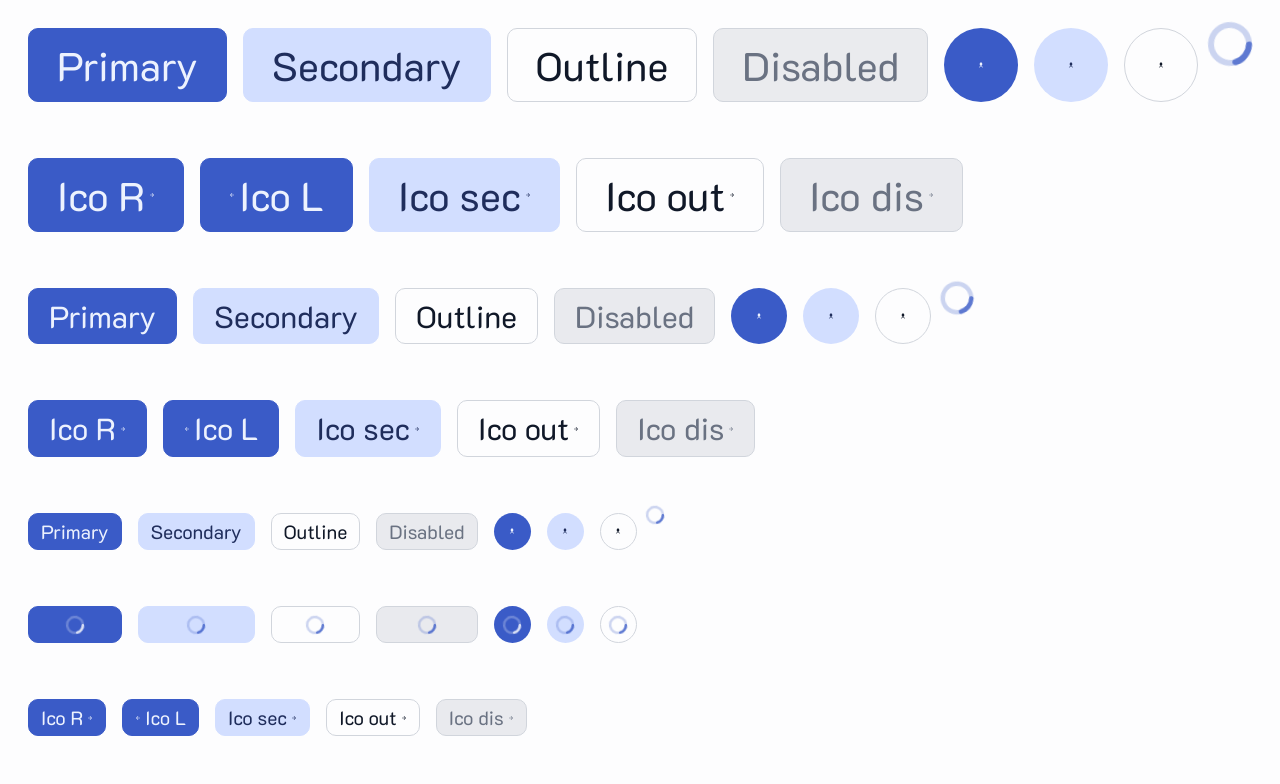
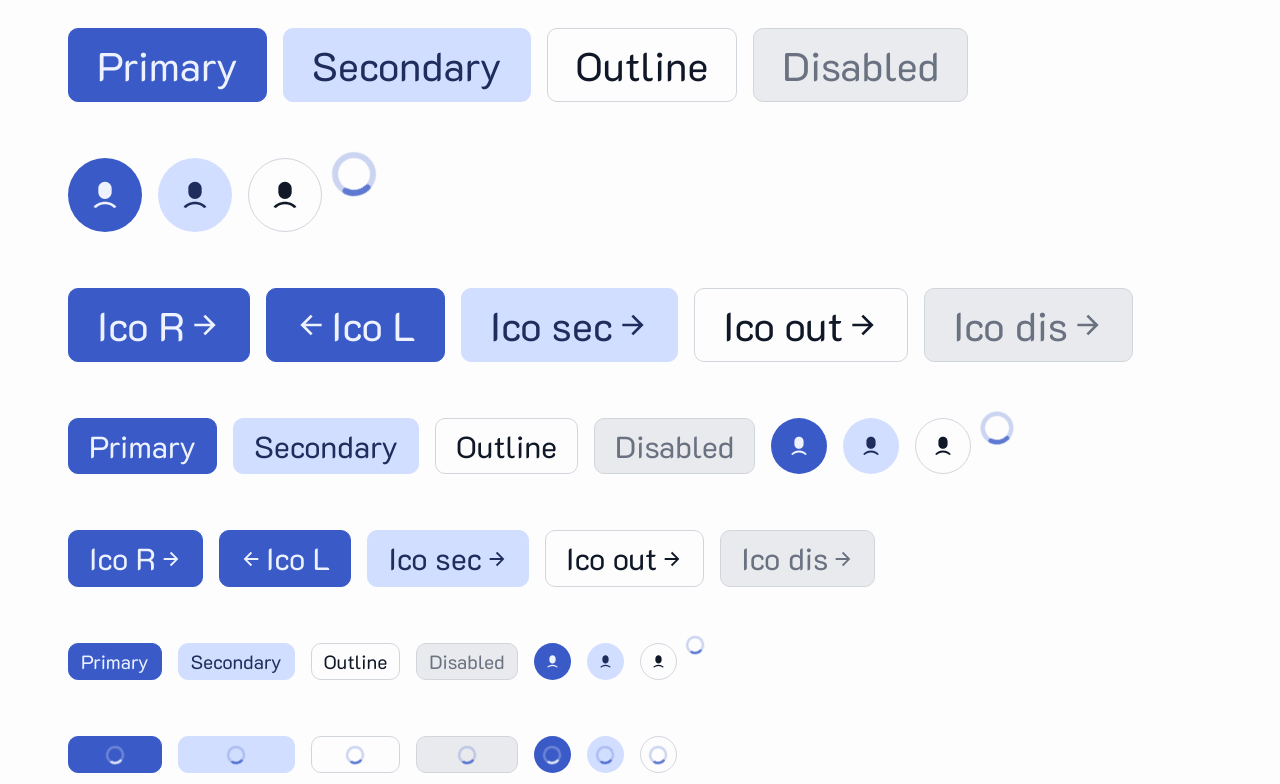
Before and after one commit to lm38550/portfolio, a Next.js app: page /UI in a window 1280 px wide. Shown: the top 784 px of the page. Built offline with nearby package versions, Linux system fonts and the light colour scheme.

Commit message:
(video 11) Fixing button + adding containers

```diff
--- a/src/app/UI/page.tsx
+++ b/src/app/UI/page.tsx
@@ -1,18 +1,25 @@
+"use client";
+
 import "@/style/globals.css"
 import {Button} from "@/ui/design-system/button/button";
 import {RiUser6Fill, RiArrowRightLine, RiArrowLeftLine} from "react-icons/ri"
 import {Spinner} from "@/ui/design-system/spinner/spinner";
 import {Logo} from "@/ui/design-system/logo/logo";
+import {Container} from "@/ui/components/container/container";
 
 
 export default function Home() {
+    console.log({ Button, Spinner, Logo, Container });
     return (
-        <>
+        <Container>
             <div className="flex p-5">
                 <Button className="m-2" size="large">Primary</Button>
                 <Button className="m-2" size="large" variant="secondary">Secondary</Button>
                 <Button className="m-2" size="large" variant="outline">Outline</Button>
                 <Button className="m-2" size="large" variant="disabled">Disabled</Button>
+            </div>
+
+            <div className="flex p-5">
                 <Button className="m-2" size="large" variant="ico" iconTheme="primary" icon={<RiUser6Fill/>}>Test</Button>
                 <Button className="m-2" size="large" variant="ico" iconTheme="secondary" icon={<RiUser6Fill/>}>Test</Button>
                 <Button className="m-2" size="large" variant="ico" iconTheme="gray" icon={<RiUser6Fill/>}>Test</Button>
@@ -81,6 +88,6 @@ export default function Home() {
                 <Logo/>
                 <Logo size="large"/>
             </div>
-        </>
+        </Container>
     )
 }
--- /dev/null
+++ b/src/ui/components/container/container.tsx
@@ -0,0 +1,14 @@
+import clsx from "clsx";
+
+interface Props {
+    children: React.ReactNode;
+    className?: string;
+}
+
+export const Container = ({children, className}: Props) => {
+    return (
+        <div className={clsx(className, "w-full max-w-7xl mx-auto px-5 lg:px-10")}>
+            {children}
+        </div>
+    )
+}
--- a/src/ui/design-system/button/button.tsx
+++ b/src/ui/design-system/button/button.tsx
@@ -63,34 +63,33 @@ export const Button = ({
             sizeStyles = `text-sm ${
                 variant === "ico" ? "flex items-center justify-center w-[37px] h-[37px]" : "px-3 py-2"
             }`;
-            icoSize = 13;
+            icoSize = 15;
             break;
         case "medium":
             sizeStyles = `text-base ${
                 variant === "ico" ? "flex items-center justify-center w-[56px] h-[56px]" : "px-5 py-3"
             }`;
-            icoSize = 16;
+            icoSize = 22;
             break;
         case "large":
             sizeStyles = `text-lg ${
                 variant === "ico" ? "flex items-center justify-center w-[74px] h-[74px]" : "px-7 py-4"
             }`;
-            icoSize = 20;
+            icoSize = 32;
             break;
     }
 
     return (
-        <>
         <button
             type="button"
-                className={clsx(variantStyles, sizeStyles, className, icoSize, isLoading && "cursor-wait", "relative")}
+            className={clsx(variantStyles, sizeStyles, className, isLoading && "cursor-wait", "relative")}
             onClick={() => console.log("click")}
             disabled={disabled}
         >
             {isLoading && (
                 <div className="absolute inset-0 flex items-center justify-center">
                     {(variant === "primary" || iconTheme === "primary") ? (
-                            <Spinner size="small" variant="outline" />
+                        <Spinner size="small" variant="outline"/>
                     ) : (
                         <Spinner size="small"/>
                     )}
@@ -99,20 +98,19 @@ export const Button = ({
 
             <div className={clsx(isLoading && "invisible")}>
                 {icon && variant === "ico" ? React.cloneElement(
-                            icon , {size: 6}
+                    icon, {size: icoSize}
                 ) : (
                     <div className={clsx("flex items-center gap-1")}>
                         {icon && iconPosition === "left" && (
-                                    React.cloneElement(icon , {size: 6})
+                            React.cloneElement(icon, {size: icoSize})
                         )}
                         {children}
                         {icon && iconPosition === "right" && (
-                                    React.cloneElement(icon , {size: 6})
+                            React.cloneElement(icon, {size: icoSize})
                         )}
                     </div>
                 )}
             </div>
         </button>
-        </>
     )
 }
```
Lines whose indentation alone changed are shown as unchanged.
